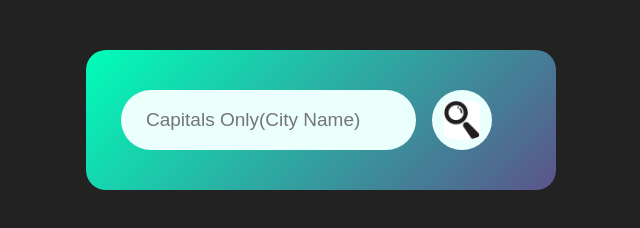
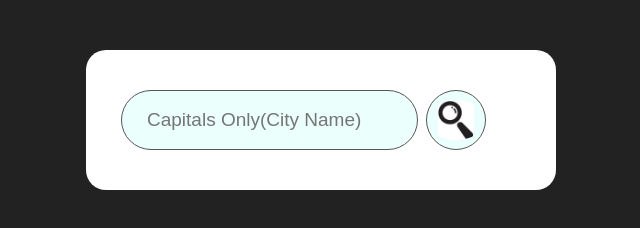
Before and after one commit to MattamSrinu/climate_project_js, a plain HTML site: page index.html in a window 1280 px wide. Shown: the whole page, without its empty margins (319-959 px from the left). Drawn offline with Linux system fonts and the light colour scheme.

Commit message:
Update style.css

```diff
--- a/style.css
+++ b/style.css
@@ -10,15 +10,18 @@ body{
 .card{
     width: 90%;
     max-width: 470px;
-    background: linear-gradient(135deg, #00feba, #5b548a);
+    background-color: white;
     color: #fff;
     margin: 50px auto 0;
     border-radius: 20px;
     padding: 40px 35px;
     text-align: center;
 }
+.temp, .city, .humidity, .wind{
+    color: #222;
+    }
 .search{
-    width:110px;
+    width:150px;
     display: flex;
     align-items: center;
     justify-content: space-between;
@@ -30,15 +33,18 @@ body{
     color: #555;
     padding: 10px 25px;
     height: 60px;
+    border:1px solid;
     border-radius: 30px;
+
     flex: 1;
-    margin-right: 16px;
+    margin-right: 8px;
     font-size: 19px;
 }
 .search button {
   border:0;
   outline:0;
   background:#ebfffc;
+  border:1px solid;
   border-radius:50%;
   width:60px;
   height:60px;
```
